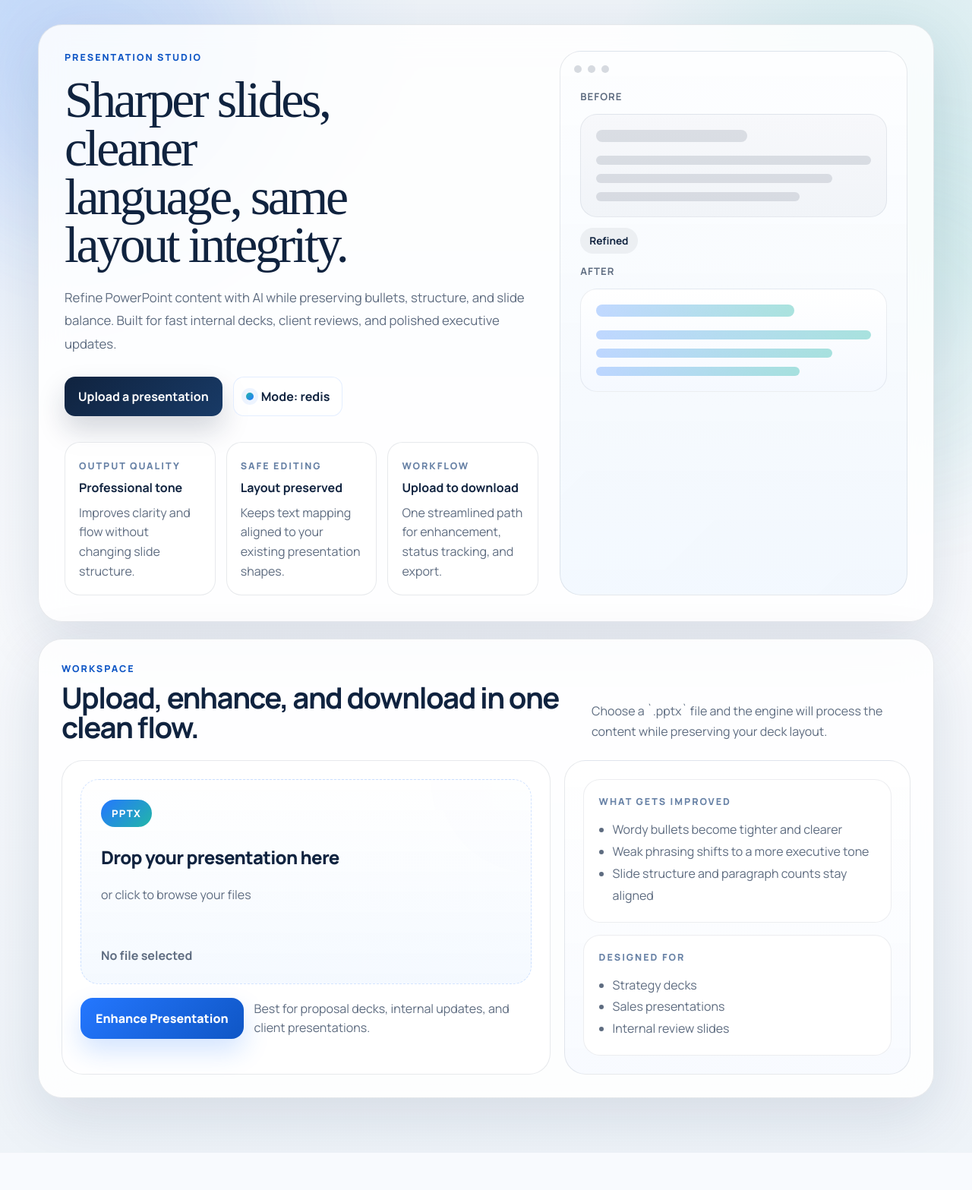
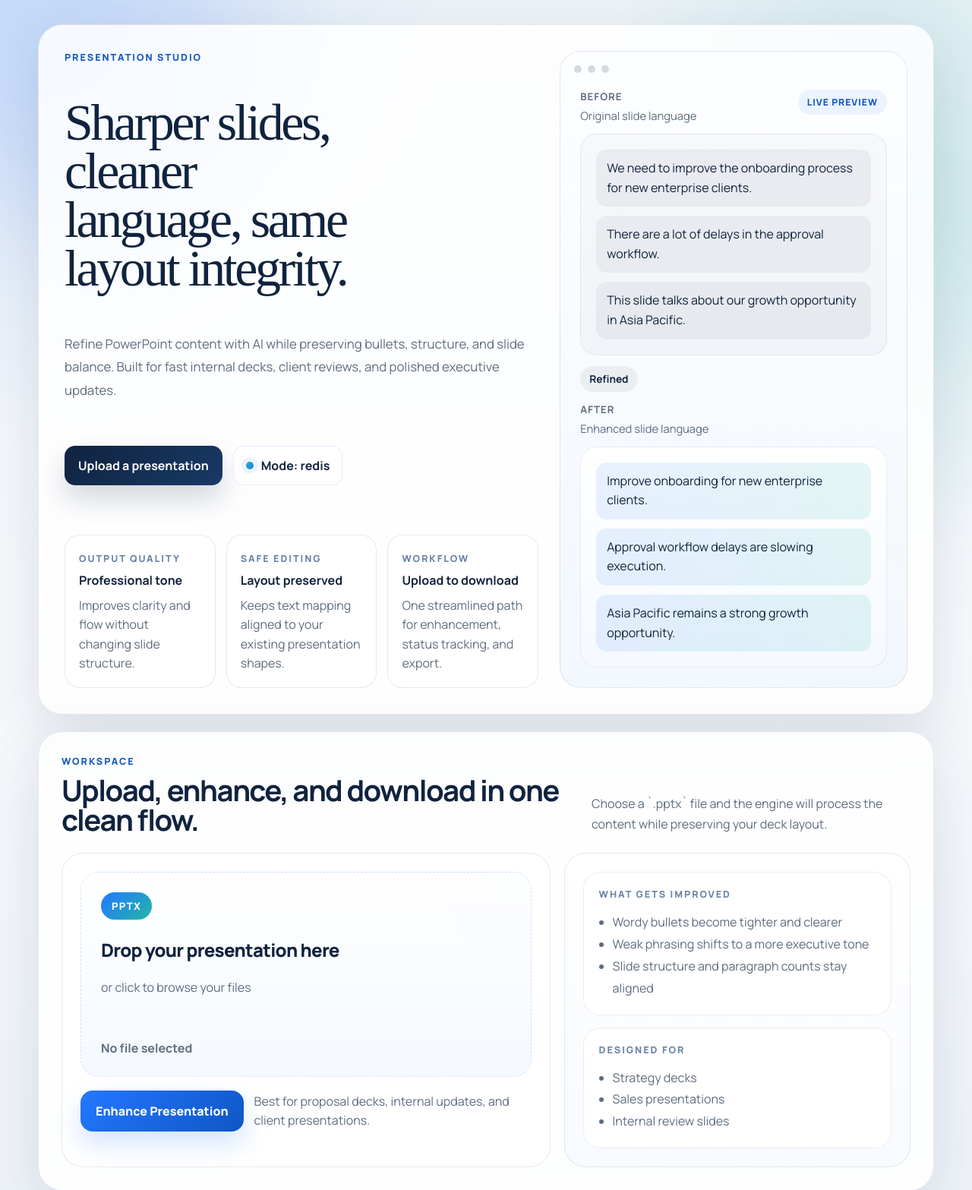
Before and after one commit to tanvir-talha058/AI-PPT-Enhancement-Engine, a Flask app: page / in a window 1280 px wide. Shown: the top 1567 px of the page at 76% size. Before the commit the page ends 1518 px from the top, so only its background shows below. Run offline with Flask 3, Linux system fonts and the light colour scheme; some web fonts are replaced.

Commit message:
ui cnged

```diff
--- a/app.py
+++ b/app.py
@@ -29,6 +29,21 @@ redis_conn = None
 queue = None
 local_jobs: dict[str, dict] = {}
 local_jobs_lock = threading.Lock()
+
+
+DEFAULT_PREVIEW = {
+    "slide_key": "slide_1",
+    "before": [
+        "We need to improve the onboarding process for new enterprise clients.",
+        "There are a lot of delays in the approval workflow.",
+        "This slide talks about our growth opportunity in Asia Pacific.",
+    ],
+    "after": [
+        "Improve onboarding for new enterprise clients.",
+        "Approval workflow delays are slowing execution.",
+        "Asia Pacific remains a strong growth opportunity.",
+    ],
+}
 
 
 def _use_redis() -> bool:
@@ -110,6 +125,7 @@ def _serialize_result(result: dict | None, job_id: str) -> dict | None:
     return {
         "output_file": Path(result["output_path"]).name,
         "download_url": f"/download/{job_id}",
+        "preview": result.get("preview") or DEFAULT_PREVIEW,
     }
 
 
@@ -121,7 +137,11 @@ def _get_local_job(job_id: str) -> dict | None:
 
 @app.get("/")
 def index():
-    return render_template("index.html", queue_mode="redis" if QUEUE_ENABLED else "local")
+    return render_template(
+        "index.html",
+        queue_mode="redis" if QUEUE_ENABLED else "local",
+        default_preview=DEFAULT_PREVIEW,
+    )
 
 
 @app.get("/health")
--- a/static/styles.css
+++ b/static/styles.css
@@ -613,3 +613,44 @@ button:disabled {
         justify-content: center;
     }
 }
+.preview-header {
+    display: flex;
+    justify-content: space-between;
+    align-items: start;
+    gap: 12px;
+}
+
+.preview-subtitle {
+    margin: 6px 0 0;
+    color: var(--muted);
+    font-size: 0.92rem;
+}
+
+.preview-badge {
+    padding: 8px 12px;
+    border-radius: 999px;
+    background: rgba(36, 119, 255, 0.08);
+    color: var(--blue-deep);
+    font-size: 0.76rem;
+    font-weight: 800;
+    letter-spacing: 0.08em;
+    text-transform: uppercase;
+}
+
+.preview-text-list {
+    display: grid;
+    gap: 12px;
+}
+
+.preview-text-item {
+    margin: 0;
+    padding: 12px 14px;
+    border-radius: 14px;
+    background: rgba(16, 35, 63, 0.05);
+    color: var(--ink);
+    line-height: 1.6;
+}
+
+.preview-text-item.is-accent {
+    background: linear-gradient(90deg, rgba(36, 119, 255, 0.1), rgba(34, 182, 168, 0.12));
+}
--- a/templates/index.html
+++ b/templates/index.html
@@ -59,22 +59,27 @@
                     </div>
 
                     <div class="preview-slide">
-                        <div class="preview-label">Before</div>
+                        <div class="preview-header">
+                            <div>
+                                <div class="preview-label">Before</div>
+                                <p class="preview-subtitle">Original slide language</p>
+                            </div>
+                            <div class="preview-badge">Live preview</div>
+                        </div>
                         <div class="preview-card muted">
-                            <div class="preview-title short"></div>
-                            <div class="preview-line wide"></div>
-                            <div class="preview-line"></div>
-                            <div class="preview-line medium"></div>
+                            <div id="before-lines" class="preview-text-list"></div>
                         </div>
 
                         <div class="preview-arrow">Refined</div>
 
-                        <div class="preview-label">After</div>
+                        <div class="preview-header">
+                            <div>
+                                <div class="preview-label">After</div>
+                                <p class="preview-subtitle">Enhanced slide language</p>
+                            </div>
+                        </div>
                         <div class="preview-card">
-                            <div class="preview-title"></div>
-                            <div class="preview-line accent wide"></div>
-                            <div class="preview-line accent"></div>
-                            <div class="preview-line accent medium"></div>
+                            <div id="after-lines" class="preview-text-list"></div>
                         </div>
                     </div>
                 </div>
@@ -163,6 +168,10 @@
         const progressBar = document.getElementById("progress-bar");
         const downloadLink = document.getElementById("download-link");
         const errorText = document.getElementById("error-text");
+        const beforeLines = document.getElementById("before-lines");
+        const afterLines = document.getElementById("after-lines");
+
+        const defaultPreview = {{ default_preview|tojson }};
 
         const progressByStatus = {
             queued: "18%",
@@ -177,6 +186,8 @@
             finished: "Completed",
             failed: "Failed"
         };
+
+        renderPreview(defaultPreview);
 
         fileInput.addEventListener("change", () => {
             fileName.textContent = fileInput.files.length ? fileInput.files[0].name : "No file selected";
@@ -266,6 +277,7 @@
                         downloadLink.href = payload.result.download_url;
                         downloadLink.classList.remove("hidden");
                         statusText.textContent = "Your enhanced presentation is ready for download.";
+                        renderPreview(payload.result.preview || defaultPreview);
                         return;
                     }
 
@@ -282,6 +294,24 @@
             poll();
         }
 
+        function renderPreview(preview) {
+            beforeLines.innerHTML = "";
+            afterLines.innerHTML = "";
+
+            const before = Array.isArray(preview.before) && preview.before.length ? preview.before : ["No source text available."];
+            const after = Array.isArray(preview.after) && preview.after.length ? preview.after : ["No enhanced text available yet."];
+
+            before.forEach((line) => beforeLines.appendChild(createPreviewItem(line, false)));
+            after.forEach((line) => afterLines.appendChild(createPreviewItem(line, true)));
+        }
+
+        function createPreviewItem(text, isAccent) {
+            const item = document.createElement("p");
+            item.className = isAccent ? "preview-text-item is-accent" : "preview-text-item";
+            item.textContent = text;
+            return item;
+        }
+
         function showError(message) {
             statusPill.textContent = "Failed";
             statusText.textContent = "Something went wrong during processing.";
```
Also changed, not shown: tasks.py (+26 -1 lines).
